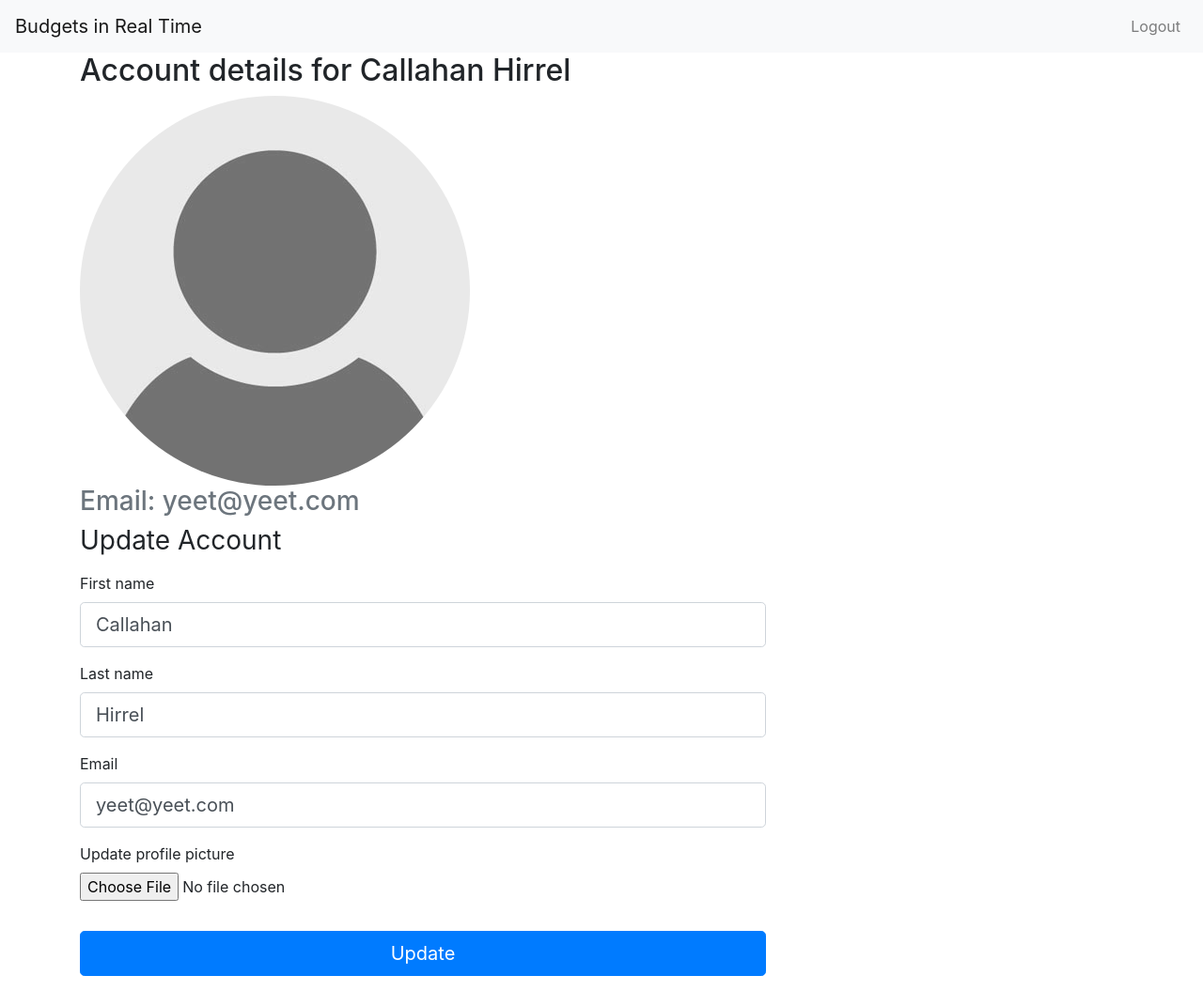
After one commit to callahanhirrel/budget-tracker, a Flask app: page /account in a window 1280 px wide. The commit adds this page. Shown: the whole page at 94% size. Run offline with Flask 2, Linux system fonts and the light colour scheme; a user stored in the database is signed in; some libraries are stand-ins or nearby versions.

Commit message:
Lots of work on user accounts
Added an account page where users can update their information and view
a profile image. Not sure how important that feature is, but it could
be at some point. Fixes #5.

```diff
--- a/setup.py
+++ b/setup.py
@@ -5,11 +5,11 @@ long_description = readme.read()
 readme.close()
 
 setup(
-    name="budget_tracker",
+    name="BIRT - Budgets in Real Time",
     version="0.0",
     author="Callahan Hirrel",
     author_email="callahan.hirrel@gmail.com",
-    description="Real time budget tracker",
+    description="Real time budget tracker for college academic departments.",
     long_description=long_description,
     long_description_content_type="text/markdown",
     url="https://github.com/callahanhirrel/budget-tracker",
--- a/src/forms.py
+++ b/src/forms.py
@@ -1,7 +1,9 @@
 from flask_wtf import FlaskForm
+from flask_wtf.file import FileField, FileAllowed
 from wtforms import StringField, PasswordField, SubmitField, BooleanField
 from wtforms.validators import DataRequired, Length, Email, EqualTo, ValidationError
 from src.models import User
+from flask_login import current_user
 
 class RegistrationForm(FlaskForm):
     first_name = StringField('First name', validators=[DataRequired(), Length(min=1, max=50)])
@@ -13,7 +15,7 @@ class RegistrationForm(FlaskForm):
 
     def validate_email(self, email):
         user = User.query.filter_by(email=email.data).first()
-        if user:  # i.e. if user <> None
+        if user:  # i.e. if user != None
             raise ValidationError('Email already in use. Please choose a different email.')
 
 # Template for custom validation methods:
@@ -26,3 +28,16 @@ class LoginForm(FlaskForm):
     password = PasswordField('Password', validators=[DataRequired()])
     remember = BooleanField('Remember Me')
     submit = SubmitField('Login')
+
+class UpdateAccountForm(FlaskForm):
+    first_name = StringField('First name', validators=[DataRequired(), Length(min=1, max=50)])
+    last_name = StringField('Last name', validators=[DataRequired(), Length(min=1, max=50)])
+    email = StringField('Email', validators=[DataRequired(), Email()])
+    img = FileField('Update profile picture', validators=[FileAllowed(['jpg', 'jpeg', 'png'])])
+    submit = SubmitField('Update')
+
+    def validate_email(self, email):
+        if email.data != current_user.email:
+            user = User.query.filter_by(email=email.data).first()
+            if user:  # i.e. if user <> None
+                raise ValidationError('Email already in use. Please choose a different email.')
--- a/src/models.py
+++ b/src/models.py
@@ -13,6 +13,7 @@ class User(db.Model, UserMixin):
     last_name = db.Column(db.String(50), nullable=False)
     email = db.Column(db.String(150), unique=True, nullable=False)
     password = db.Column(db.String(60), nullable=False)         # 60 characters due to hashing
+    img_file = db.Column(db.String(100), nullable=False, default='default-user-icon.jpg')
     # TODO relationships:
     #   rltshp = db.relationship('className', backref='reference in other table', lazy=True)
     #   foreign_key = db.Column(db.Integer, db.ForeignKey('table.column', nullable=False))
--- a/src/routes.py
+++ b/src/routes.py
@@ -1,6 +1,6 @@
 from flask import render_template, url_for, flash, redirect, request
 from src import app, db, bcrypt
-from src.forms import RegistrationForm, LoginForm
+from src.forms import RegistrationForm, LoginForm, UpdateAccountForm
 from src.models import User
 from flask_login import login_user, current_user, logout_user, login_required
 
@@ -16,12 +16,12 @@ def login():
             login_user(user, remember=form.remember.data)
             next = request.args.get('next')
             # Fancy ternary conditional in our return statement
+            # instruction_1 `if` condition `else` instruction_2
             return redirect(next) if next else redirect(url_for('home'))
         else:
             flash('Login was unsuccessful. Please check email and password and try again.', 'danger')
     return render_template('login.html', title='Login', form=form)
 
-# TODO
 @app.route("/about")
 def about():
     return None  # will eventually be render_template()
@@ -43,7 +43,26 @@ def register():
 @app.route("/home")
 @login_required
 def home():
-    return render_template('home.html', title='Home')
+    return render_template('home.html', title='Budgets in Real Time Home')
+
+@app.route("/account", methods=['GET', 'POST'])
+@login_required
+def account():
+    # TODO fix this snarky lil bug (Issue #5)
+    img_file = url_for('static', filename=f'profile_pictures/{current_user.img_file}')
+    form = UpdateAccountForm()
+    if form.validate_on_submit():
+        current_user.first_name = form.first_name.data
+        current_user.last_name = form.last_name.data
+        current_user.email = form.email.data
+        db.session.commit()
+        flash('Account successfully updated.', 'success')
+        return redirect(url_for('account'))
+    elif request.method == 'GET':
+        form.first_name.data = current_user.first_name
+        form.last_name.data = current_user.last_name
+        form.email.data = current_user.email
+    return render_template('account.html', title='My Account', form=form, img_file=img_file)
 
 @app.route("/logout")
 def logout():
--- /dev/null
+++ b/src/templates/account.html
@@ -0,0 +1,78 @@
+<!-- This says that we are using layout.html as our basic layout -->
+{% extends "layout.html" %}
+<!-- This is where the content will go that is defined also in layout.html -->
+{% block content %}
+<div class="content-section">
+  <h2>Account details for {{ current_user.first_name }} {{ current_user.last_name }}</h2>
+  <div class="media">
+    <img class="rounded-circle account-img" src="{{ img_file }}">
+  </div>
+  <h3 class="text-secondary">Email: {{ current_user.email }}</h3>
+</div>
+
+<div class="content-section">
+  <form method="POST" action="" enctype="multipart/form-data">
+    {{ form.hidden_tag() }} <!-- CSRF token for protection -->
+    <h1 class="h3 mb-3 font-weight-normal">Update Account</h1>
+    <fieldset class="form-group">
+      <div class="form-group">
+        {{ form.first_name.label(class="form-control-label") }}
+
+        <!-- This block handles invalid user input -->
+        {% if form.first_name.errors %}
+          {{ form.first_name(class="form-control form-control-lg is-invalid") }}
+          <div class="invalid-feedback">
+            {% for error in form.first_name.errors %}
+              <span>{{ error }}</span>
+            {% endfor %}
+          </div>
+        {% else %}
+          {{ form.first_name(class="form-control form-control-lg") }}
+        {% endif %}
+      </div>
+      <div class="form-group">
+        {{ form.last_name.label(class="form-control-label") }}
+
+        <!-- This block handles invalid user input -->
+        {% if form.last_name.errors %}
+          {{ form.last_name(class="form-control form-control-lg is-invalid") }}
+          <div class="invalid-feedback">
+            {% for error in form.last_name.errors %}
+              <span>{{ error }}</span>
+            {% endfor %}
+          </div>
+        {% else %}
+          {{ form.last_name(class="form-control form-control-lg") }}
+        {% endif %}
+      </div>
+      <div class="form-group">
+        {{ form.email.label(class="form-control-label") }}
+
+        <!-- This block handles invalid user input -->
+        {% if form.email.errors %}
+          {{ form.email(class="form-control form-control-lg is-invalid") }}
+          <div class="invalid-feedback">
+            {% for error in form.email.errors %}
+              <span>{{ error }}</span>
+            {% endfor %}
+          </div>
+        {% else %}
+          {{ form.email(class="form-control form-control-lg") }}
+        {% endif %}
+      </div>
+      <div class="form-group">
+        {{ form.img.label() }}
+        {{ form.img(class="form-control-file") }}
+        {% if form.img.errors %}
+          {% for error in form.img.errors %}
+            <span class="text-danger">{{ error }}</span></br>
+          {% endfor %}
+        {% endif %}
+      </div>
+    </fieldset>
+    <div class="form-group">
+      {{ form.submit(class="btn btn-lg btn-primary btn-block") }}
+    </div>
+  </form>
+</div>
+{% endblock content %}
--- a/src/templates/layout.html
+++ b/src/templates/layout.html
@@ -37,11 +37,10 @@ references used for this page:
         <ul class="navbar-nav ml-auto">
           <li class="nav-item">
             <!-- The program seems to get unhappy when these are buttons instead of anchor tags... -->
+            <!-- Issue #1 details this further -->
             {% if current_user.is_authenticated %}
-              <!-- <button type="button" class="btn btn-dark" href="{{ url_for('logout') }}">Logout</button> -->
               <a class="nav-item nav-link" href="{{ url_for('logout') }}">Logout</a>
             {% else %}
-              <!-- <button type="button" class="btn btn-dark" href="{{ url_for('login') }}">Login</button> -->
               <a class="nav-item nav-link" href="{{ url_for('login') }}">Login</a>
             {% endif %}
           </li>
```
Also changed, not shown: src/site.db, src/static/profile_pictures/default-user-icon.jpg (added), 1 other file.
